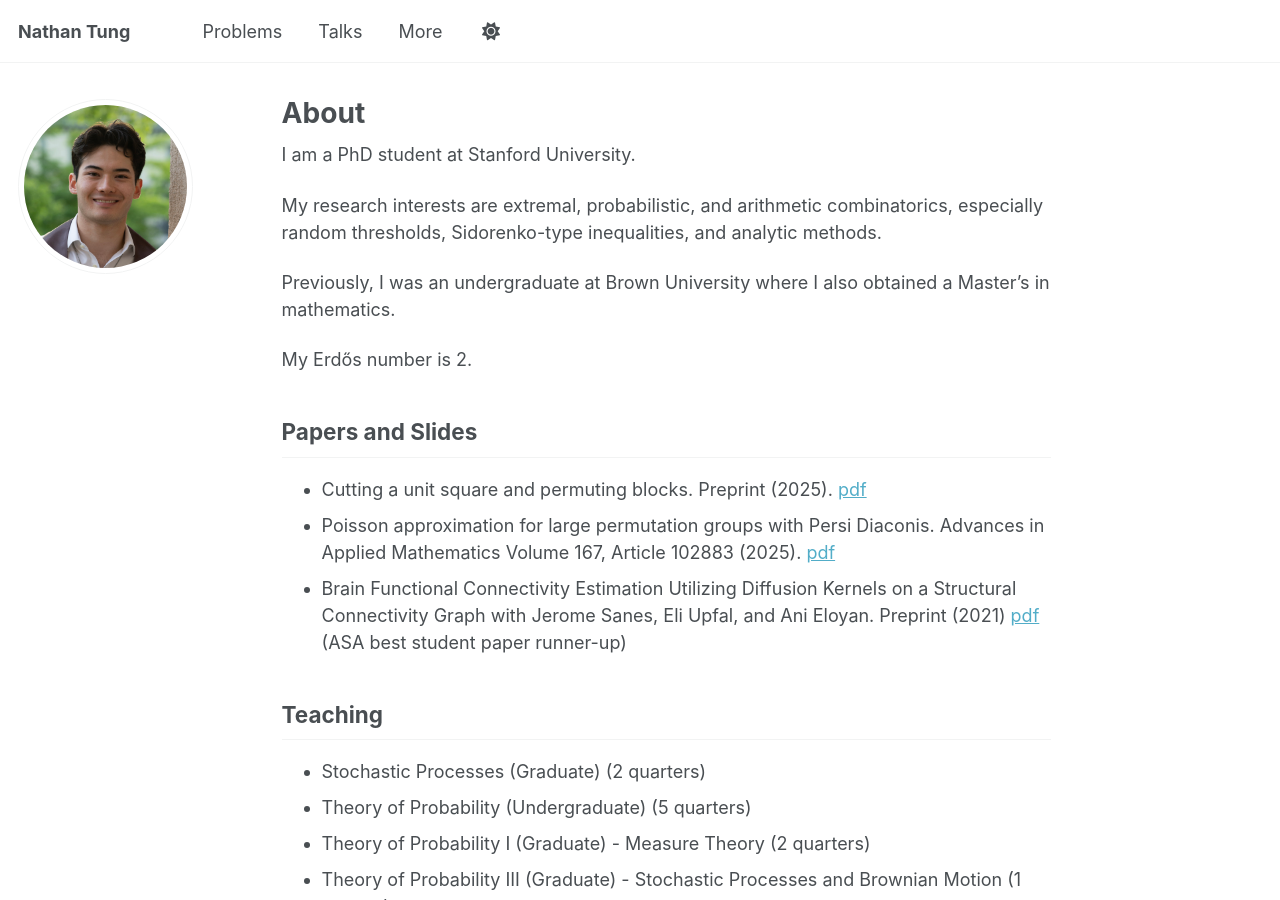
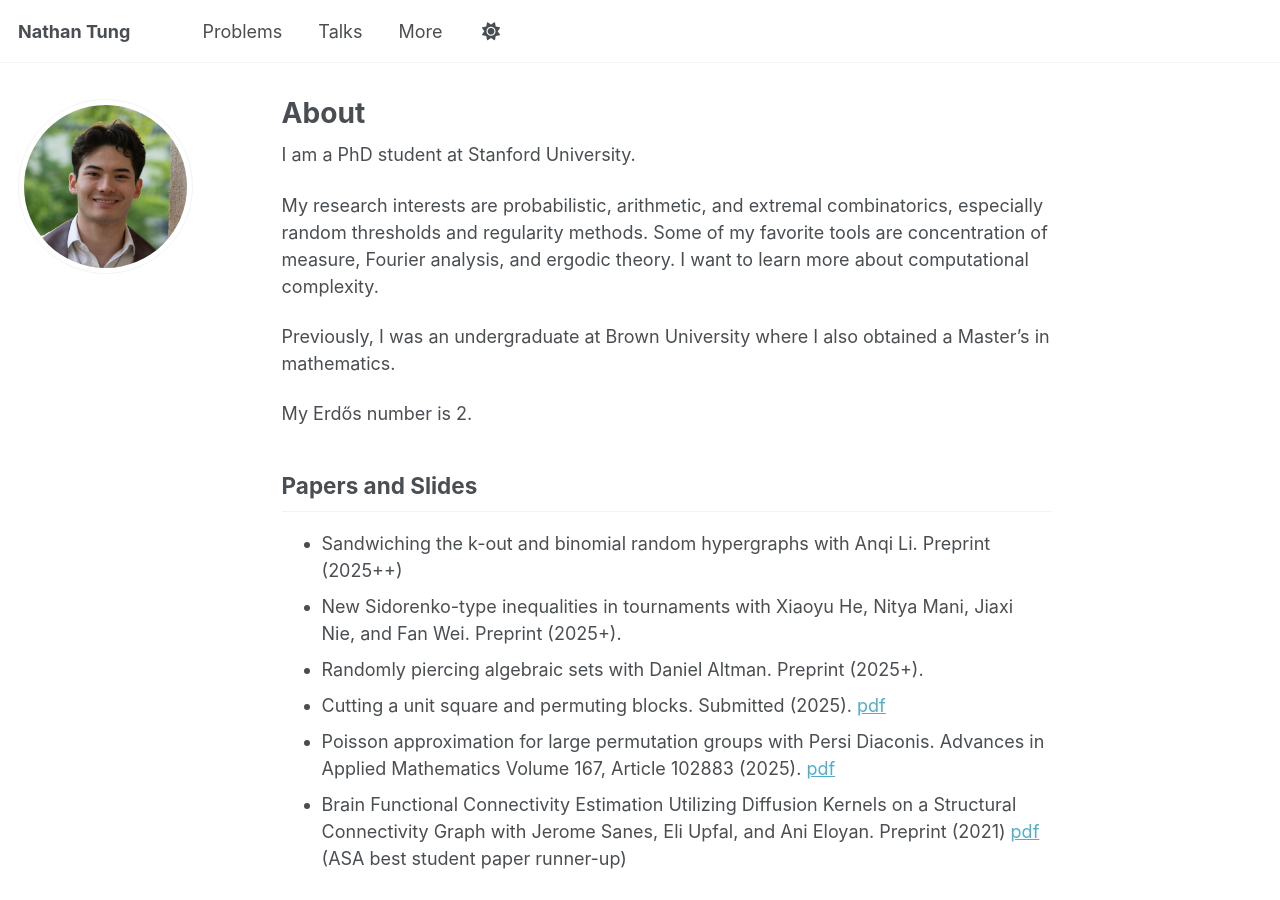
Before and after one commit to njtung/njtung.github.io, a Jekyll site: the page built from _pages/about.md, in a window 1280 px wide and 900 px high. Built offline with Jekyll 4.4.1, drawn with Linux system fonts in a browser that asks for light colours; a script that is not in the unit is left out.

Commit message:
Update about.md

```diff
--- a/_pages/about.md
+++ b/_pages/about.md
@@ -10,7 +10,9 @@ redirect_from:
 
 I am a PhD student at Stanford University.
 
-My research interests are extremal, probabilistic, and arithmetic combinatorics, especially random thresholds, Sidorenko-type inequalities, and analytic methods.
+My research interests are probabilistic, arithmetic, and extremal combinatorics, especially random thresholds and regularity methods. Some of my favorite tools are concentration of measure, Fourier analysis, and ergodic theory. I want to learn more about computational complexity.
+
+<!-- Some things I want to learn more about are ergodic theory and computational complexity. -->
 
 Previously, I was an undergraduate at Brown University where I also obtained a Master's in mathematics.
 
@@ -18,7 +20,10 @@ My Erdős number is 2.
 
 ## Papers and Slides
 
-* Cutting a unit square and permuting blocks. Preprint (2025). [pdf](https://arxiv.org/pdf/2501.13844)
+* Sandwiching the k-out and binomial random hypergraphs with Anqi Li. Preprint (2025++)
+* New Sidorenko-type inequalities in tournaments with Xiaoyu He, Nitya Mani, Jiaxi Nie, and Fan Wei. Preprint (2025+).
+* Randomly piercing algebraic sets with Daniel Altman. Preprint (2025+).
+* Cutting a unit square and permuting blocks. Submitted (2025). [pdf](https://arxiv.org/pdf/2501.13844)
 * Poisson approximation for large permutation groups with Persi Diaconis. Advances in Applied
 Mathematics Volume 167, Article 102883 (2025). [pdf](https://arxiv.org/pdf/2408.06611)
 * Brain Functional Connectivity Estimation Utilizing Diffusion Kernels on a Structural Connectivity
```
